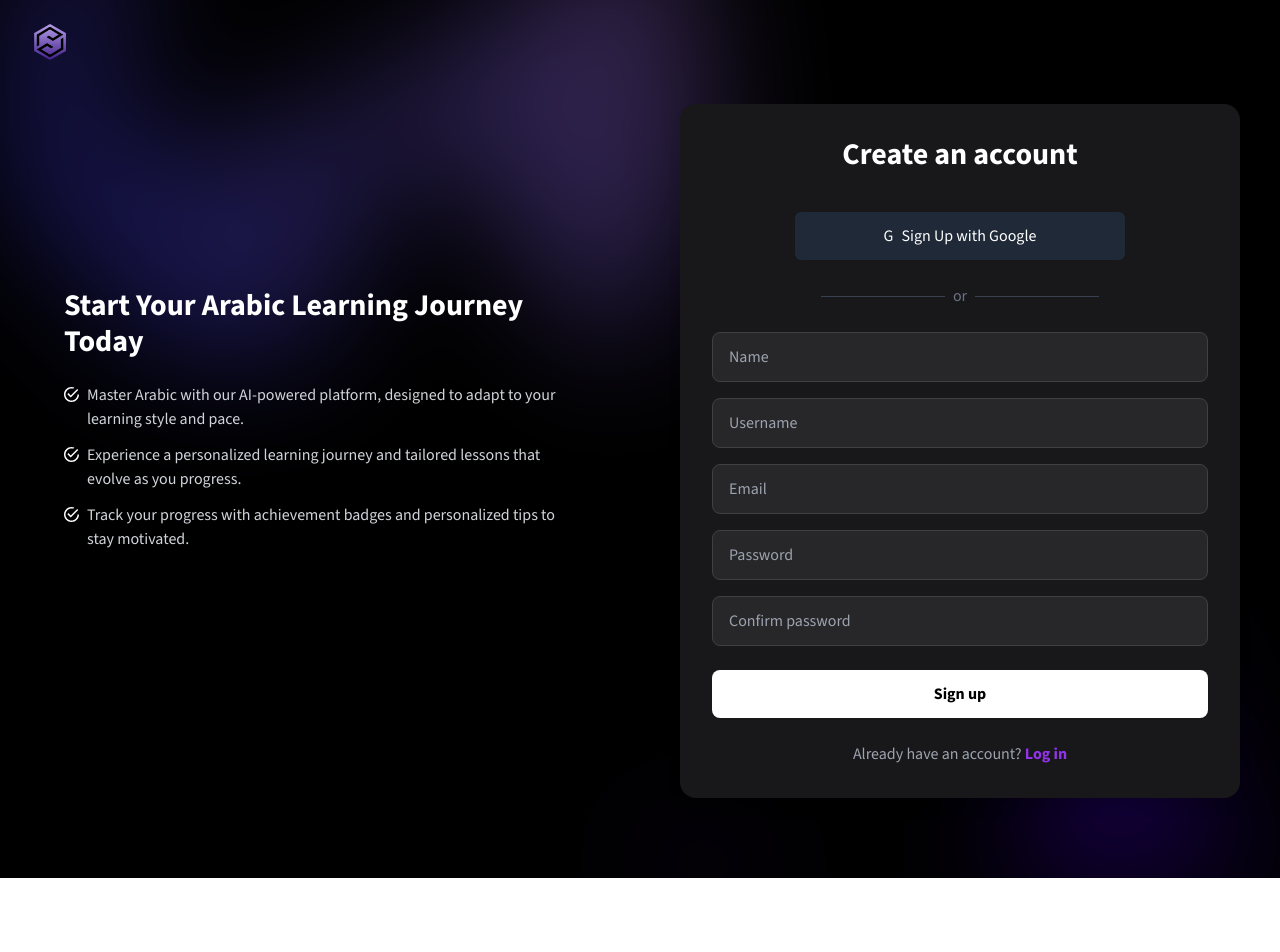
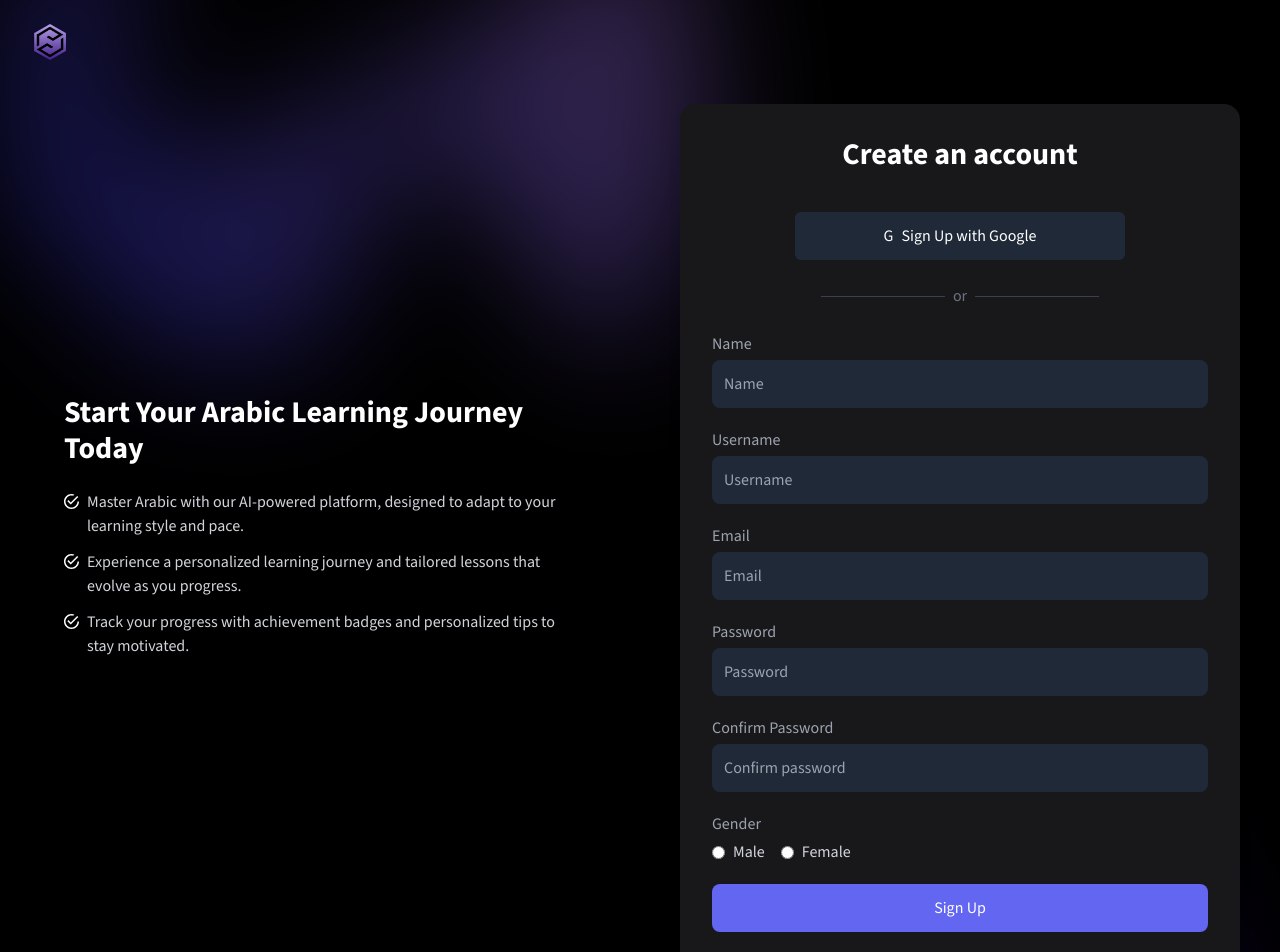
Before and after one commit to omar-t-ahmed/learn-lugha, a Next.js app: page /signup in a window 1280 px wide. Shown: the top 952 px of the page. Before the commit the page ends 878 px from the top, so only its background shows below. Built offline with nearby package versions, Linux system fonts and the light colour scheme; no server answers.

Commit message:
sidebar + profile

```diff
--- a/src/app/signup/page.tsx
+++ b/src/app/signup/page.tsx
@@ -6,7 +6,6 @@ import { createUserWithEmailAndPassword, GoogleAuthProvider, signInWithPopup } f
 import Link from "next/link";
 import Image from "next/image";
 import logo from "../../../public/LEARN LUGHA.png";
-import hamburgerIcon from "../../../public/icons8-hamburger-menu-50.png";
 
 export default function SignUp() {
   const [isMenuOpen, setIsMenuOpen] = useState(false);
@@ -15,6 +14,7 @@ export default function SignUp() {
   const [email, setEmail] = useState("");
   const [password, setPassword] = useState("");
   const [confirmPassword, setConfirmPassword] = useState("");
+  const [gender, setGender] = useState<"male" | "female" | "unknown">("unknown");
   const [error, setError] = useState<string | null>(null);
   const router = useRouter();
 
@@ -38,14 +38,15 @@ export default function SignUp() {
       const userCredential = await createUserWithEmailAndPassword(
         auth,
         email,
-        password
+        password,
+
       );
       const userUID = userCredential.user.uid;
 
       const response = await fetch('/api/users', {
         method: 'POST',
         headers: { 'Content-Type': 'application/json' },
-        body: JSON.stringify({ email, name, username }),
+        body: JSON.stringify({ email, name, username, gender }),
       });
 
       if (response.ok) {
@@ -71,6 +72,7 @@ export default function SignUp() {
           email: user.email || "",
           name: user.displayName || "Google User",
           username: user.email?.split('@')[0] || user.uid,
+          gender: "unknown", // Default to unknown for Google sign-ups
         }),
       });
 
@@ -149,26 +151,76 @@ export default function SignUp() {
               <span className="w-1/4 border-t border-gray-700"></span>
             </div>
 
-            <form onSubmit={handleSignUp}>
-              <input type="text" id="name" value={name} onChange={(e) => setName(e.target.value)} className="mb-4 w-full px-4 py-3 border border-zinc-700 bg-zinc-800 text-white rounded-lg focus:outline-none focus:ring-2 focus:ring-purple-500" placeholder="Name" required />
-              <input type="text" id="username" value={username} onChange={(e) => setUsername(e.target.value)} className="mb-4 w-full px-4 py-3 border border-zinc-700 bg-zinc-800 text-white rounded-lg focus:outline-none focus:ring-2 focus:ring-purple-500" placeholder="Username" required />
-              <input type="email" id="email" value={email} onChange={(e) => setEmail(e.target.value)} className="mb-4 w-full px-4 py-3 border border-zinc-700 bg-zinc-800 text-white rounded-lg focus:outline-none focus:ring-2 focus:ring-purple-500" placeholder="Email" required />
-              <input type="password" id="password" value={password} onChange={(e) => setPassword(e.target.value)} className="mb-4 w-full px-4 py-3 border border-zinc-700 bg-zinc-800 text-white rounded-lg focus:outline-none focus:ring-2 focus:ring-purple-500" placeholder="Password" required />
-              <input type="password" id="confirm-password" value={confirmPassword} onChange={(e) => setConfirmPassword(e.target.value)} className="mb-6 w-full px-4 py-3 border border-zinc-700 bg-zinc-800 text-white rounded-lg focus:outline-none focus:ring-2 focus:ring-purple-500" placeholder="Confirm password" required />
+            <form onSubmit={handleSignUp} className="space-y-5">
+              <div className="space-y-1">
+                <label className="text-gray-400">Name</label>
+                <input type="text" className="w-full p-3 bg-gray-800 text-gray-300 rounded-lg focus:outline-none focus:ring focus:ring-indigo-500"
+                  placeholder="Name"
+                  value={name} onChange={(e) => setName(e.target.value)} required />
+              </div>
 
-              {error && (
-                <div className="mb-4 p-2 text-red-600 bg-red-100 rounded">
-                  {error}
+              <div className="space-y-1">
+                <label className="text-gray-400">Username</label>
+                <input type="text" className="w-full p-3 bg-gray-800 text-gray-300 rounded-lg focus:outline-none focus:ring focus:ring-indigo-500"
+                  placeholder="Username"
+                  value={username} onChange={(e) => setUsername(e.target.value)} required />
+              </div>
+
+              <div className="space-y-1">
+                <label className="text-gray-400">Email</label>
+                <input type="email" className="w-full p-3 bg-gray-800 text-gray-300 rounded-lg focus:outline-none focus:ring focus:ring-indigo-500"
+                  placeholder="Email"
+                  value={email} onChange={(e) => setEmail(e.target.value)} required />
+              </div>
+
+              <div className="space-y-1">
+                <label className="text-gray-400">Password</label>
+                <input type="password" className="w-full p-3 bg-gray-800 text-gray-300 rounded-lg focus:outline-none focus:ring focus:ring-indigo-500"
+                  placeholder="Password"
+                  value={password} onChange={(e) => setPassword(e.target.value)} required />
+              </div>
+
+              <div className="space-y-1">
+                <label className="text-gray-400">Confirm Password</label>
+                <input type="password" className="w-full p-3 bg-gray-800 text-gray-300 rounded-lg focus:outline-none focus:ring focus:ring-indigo-500"
+                  placeholder="Confirm password"
+                  value={confirmPassword} onChange={(e) => setConfirmPassword(e.target.value)} required />
+              </div>
+
+              <div className="space-y-1">
+                <label className="text-gray-400">Gender</label>
+                <div className="flex items-center space-x-4">
+                  <label className="flex items-center space-x-2">
+                    <input
+                      type="radio"
+                      value="male"
+                      checked={gender === "male"}
+                      onChange={() => setGender("male")}
+                      className="text-indigo-500 focus:ring-indigo-500"
+                    />
+                    <span className="text-gray-300">Male</span>
+                  </label>
+                  <label className="flex items-center space-x-2">
+                    <input
+                      type="radio"
+                      value="female"
+                      checked={gender === "female"}
+                      onChange={() => setGender("female")}
+                      className="text-indigo-500 focus:ring-indigo-500"
+                    />
+                    <span className="text-gray-300">Female</span>
+                  </label>
                 </div>
-              )}
+              </div>
 
-              <button type="submit" className="w-full py-3 bg-white text-black font-semibold rounded-lg hover:bg-gray-200">
-                Sign up
+              <button type="submit" className="w-full py-3 bg-indigo-600 text-white rounded-lg hover:bg-indigo-500 focus:outline-none focus:ring focus:ring-indigo-500">
+                Sign Up
               </button>
+              {error && <p className="text-red-500 text-center mt-2">{error}</p>}
             </form>
 
-            <p className="mt-6 text-center text-gray-400">
-              Already have an account? <Link href="/login" className="text-purple-600 hover:underline font-semibold">Log in</Link>
+            <p className="text-gray-400 text-center mt-6">
+              Already have an account? <Link href="/signin" className="text-indigo-500 hover:text-indigo-400">Sign In</Link>
             </p>
           </div>
         </div>
--- a/src/components/Sidebar.tsx
+++ b/src/components/Sidebar.tsx
@@ -1,16 +1,15 @@
 import React, { useState } from "react";
 import Link from "next/link";
-import { FaHome, FaUser, FaBook, FaSignOutAlt, FaChevronLeft, FaChevronRight } from 'react-icons/fa';
+import { FaHome, FaUser, FaBook, FaSignOutAlt } from 'react-icons/fa';
 import { usePathname, useRouter } from 'next/navigation';
 import { auth } from '@/firebase';
 import { signOut } from 'firebase/auth';
 
 const Sidebar = () => {
-  const [isCollapsed, setIsCollapsed] = useState(false); // State to manage sidebar collapse
+  const [isCollapsed, setIsCollapsed] = useState(false);
   const pathname = usePathname();
   const router = useRouter();
 
-  // Function to handle active state
   const isActive = (path: string) =>
     pathname === path
       ? isCollapsed
@@ -18,7 +17,6 @@ const Sidebar = () => {
         : "bg-gray-900 text-indigo-500"
       : "";
 
-  // Function to handle logout
   const handleLogout = async () => {
     try {
       await signOut(auth);
@@ -29,10 +27,8 @@ const Sidebar = () => {
   };
 
   return (
-    <div className={`flex z-50 h-screen bg-black text-white fixed top-0 left-0 transition-all duration-300 ${isCollapsed ? 'w-16' : 'w-64'}`}>
-      <div className={`flex flex-col h-full ${isCollapsed ? 'w-16' : 'w-64'}`}>
-        <Link href="/" className={`flex items-center justify-center p-4 text-xl font-bold text-white hover:text-indigo-500 ${isActive('/')}`}>
-        </Link>
+    <div className={`flex z-50 bg-black text-white fixed transition-all duration-300 ${isCollapsed ? 'w-16' : 'w-64'} sidebar-container`}>
+      <div className={`flex flex-col ${isCollapsed ? 'w-16' : 'w-64'} sidebar-content`}>
         <nav className="flex-1 flex flex-col">
           <ul className="flex flex-col flex-1">
             <li className="flex flex-1">
@@ -65,12 +61,47 @@ const Sidebar = () => {
           </ul>
         </nav>
       </div>
-      <button
-        onClick={() => setIsCollapsed(!isCollapsed)}
-        className="absolute top-1/2 right-0 transform translate-x-full -translate-y-1/2 bg-indigo-500 text-white p-2 rounded-r-full"
-      >
-        {isCollapsed ? <FaChevronRight /> : <FaChevronLeft />}
-      </button>
+
+      <style jsx>{`
+        /* Non-mobile styles */
+        .sidebar-container {
+          top: 0;
+          left: 0;
+          height: 100vh; /* Full vertical height */
+        }
+
+        /* Mobile styles */
+        @media (max-width: 768px) {
+          .sidebar-container {
+            top: auto;
+            bottom: 0;
+            left: 0;
+            width: 100%;
+            height: auto;
+            flex-direction: row;
+            justify-content: space-around;
+          }
+
+          .sidebar-content {
+            flex-direction: row;
+            width: 100%;
+            height: 4rem;
+          }
+
+          .sidebar-content ul {
+            flex-direction: row;
+            width: 100%;
+          }
+
+          .sidebar-content li {
+            flex: 1;
+          }
+
+          .sidebar-content li span {
+            display: none;
+          }
+        }
+      `}</style>
     </div>
   );
 };
```
Also changed, not shown: src/app/profile/page.tsx (+16 -21 lines), 1 other file (tests, documents, lock files or other folders).
